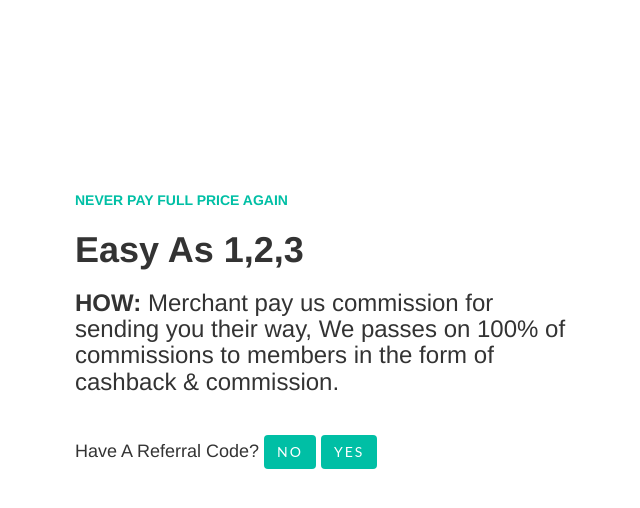
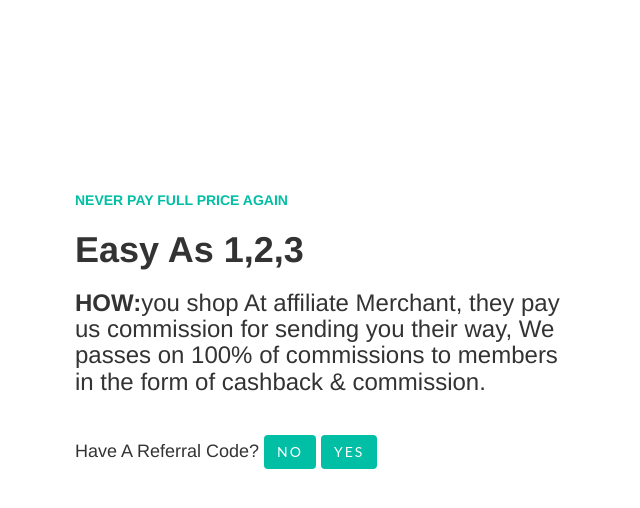
Before and after one commit to allpreegroup/allpreegroup.github.io, a Jekyll site: the page built from index.html, in a window 1280 px wide. Shown: the top 508 px of the page, without its empty margins (610-1250 px from the left). Built offline with Jekyll 4.4.1, drawn with Linux system fonts in a browser that asks for light colours; nearby versions of some CDN libraries.

Commit message:
Update homepage3.html

```diff
--- a/_includes/homepage3.html
+++ b/_includes/homepage3.html
@@ -12,7 +12,7 @@
 			       <p><strong>NEVER PAY FULL PRICE AGAIN</strong></p>
 			       <h1><strong>Easy As 1,2,3</strong></h1>
 
-			       <h3><b>HOW:</b> Merchant pay us commission for sending you their way, We passes on 100% of commissions to members in the form of cashback & commission.</h3>
+			       <h3><b>HOW:</b>you shop At affiliate Merchant, they pay us commission for sending you their way, We passes on 100% of commissions to members in the form of cashback & commission.</h3>
 
 				       <br>
                                            <H4>Have A Referral Code? </4>
```
